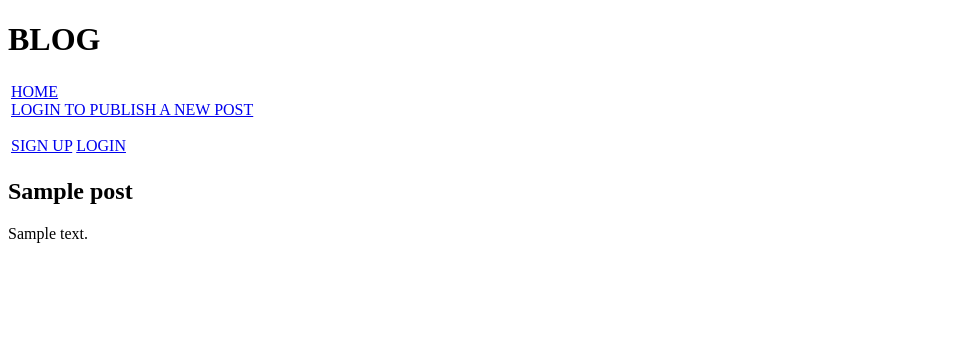
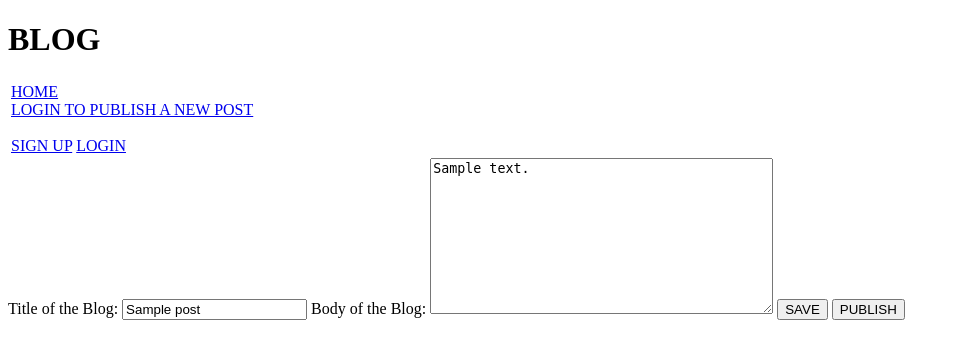
Before and after one commit to AAL9/MyBlog, a Django app: page /account/control/posts/edit/1/ in a window 1280 px wide. Shown: the top 359 px of the page, without its empty margins (0-960 px from the left). Run offline with Django 4.2, Linux system fonts and the light colour scheme; tables that the repository leaves empty hold one stand-in row (values such as "Sample post").

Commit message:
made the backend of the edit section and seperated it to a published sections and draft section

```diff
--- a/blog_app/forms.py
+++ b/blog_app/forms.py
@@ -10,3 +10,12 @@ class PostBlog(forms.Form):
 
 class PostComment(forms.Form):
     comment = forms.CharField(label="Comment")
+
+
+class EditPost(forms.Form):
+    title = forms.CharField(
+        label="Title of the Blog", max_length=100, initial="the title"
+    )
+    body = forms.CharField(
+        label="Body of the Blog", widget=forms.Textarea(), initial="the body"
+    )
--- a/users_app/templates/users_app/edit_post.html
+++ b/users_app/templates/users_app/edit_post.html
@@ -1,5 +1,10 @@
 {%extends 'main.html'%}
 {%block content%}
-<h2>{{post.title}}</h2>
-<p>{{post.body}}</p>
+
+<form action="{% url 'edit_post' post.id %}" method="post">
+    {% csrf_token %}
+    {{ form }}
+    <input type="submit" name="save" value="SAVE">
+    <input type="submit" name="publish" value="PUBLISH">
+</form>
 {%endblock content%}
--- a/users_app/urls.py
+++ b/users_app/urls.py
@@ -6,5 +6,5 @@ urlpatterns = [
     path("login/", views.login_user, name="login_user"),
     path("logout/", views.logout_user, name="logout_user"),
     path("control/posts/", views.control_posts, name="control_posts"),
-    path("control/posts/edit/<int:post_id>/", views.edit_post, name="edit_post")
+    path("control/posts/edit/<int:post_id>/", views.edit_post, name="edit_post"),
 ]
--- a/users_app/views.py
+++ b/users_app/views.py
@@ -2,7 +2,7 @@ from django.utils import timezone
 from django.contrib import messages
 from django.shortcuts import render, redirect
 from django.contrib.auth.models import User, auth
-from blog_app.forms import PostBlog
+from blog_app.forms import PostBlog, EditPost
 
 from posts_app.models import Post
 
@@ -90,16 +90,43 @@ def control_posts(request):
             return redirect("/")
     else:
         form = PostBlog()
-    context = {"form": form,
-               "user_posts":Post.objects.filter(post_owner_id=request.user.id)
-               }
+    context = {
+        "form": form,
+        "published_user_posts": Post.objects.filter(
+            post_owner_id=request.user.id, publish_date__isnull=False
+        ),
+        "drafts": Post.objects.filter(
+            post_owner_id=request.user.id, publish_date__isnull=True
+        ),
+    }
     return render(request, "users_app/control_posts.html", context)
 
 
+def edit_post(request, post_id):
+    post = Post.objects.get(id=post_id)
+    form = EditPost(
+        request.POST or None, initial={"title": post.title, "body": post.body}
+    )
+    context = {
+        "post": post,
+        "form": form,
+    }
+    if form.is_valid():
+        title = form.cleaned_data["title"]
+        body = form.cleaned_data["body"]
+        if request.POST.get("publish"):
+            Post.objects.filter(id=post_id, post_owner_id=request.user.id).update(
+                title=title,
+                body=body,
+                last_update_date=timezone.now(),
+                publish_date=timezone.now(),
+            )
+        elif request.POST.get("save"):
+            Post.objects.filter(id=post_id, post_owner_id=request.user.id).update(
+                title=title,
+                body=body,
+                last_update_date=timezone.now(),
+            )
 
-def edit_post(request,post_id):
-    post = Post.objects.get(id=post_id)
-    context = {
-        "post" : post,
-    }
-    return render(request,"users_app/edit_post.html",context)
+        return redirect("/")
+    return render(request, "users_app/edit_post.html", context)
```
Also changed, not shown: users_app/templates/users_app/control_posts.html (+10 -2 lines).
